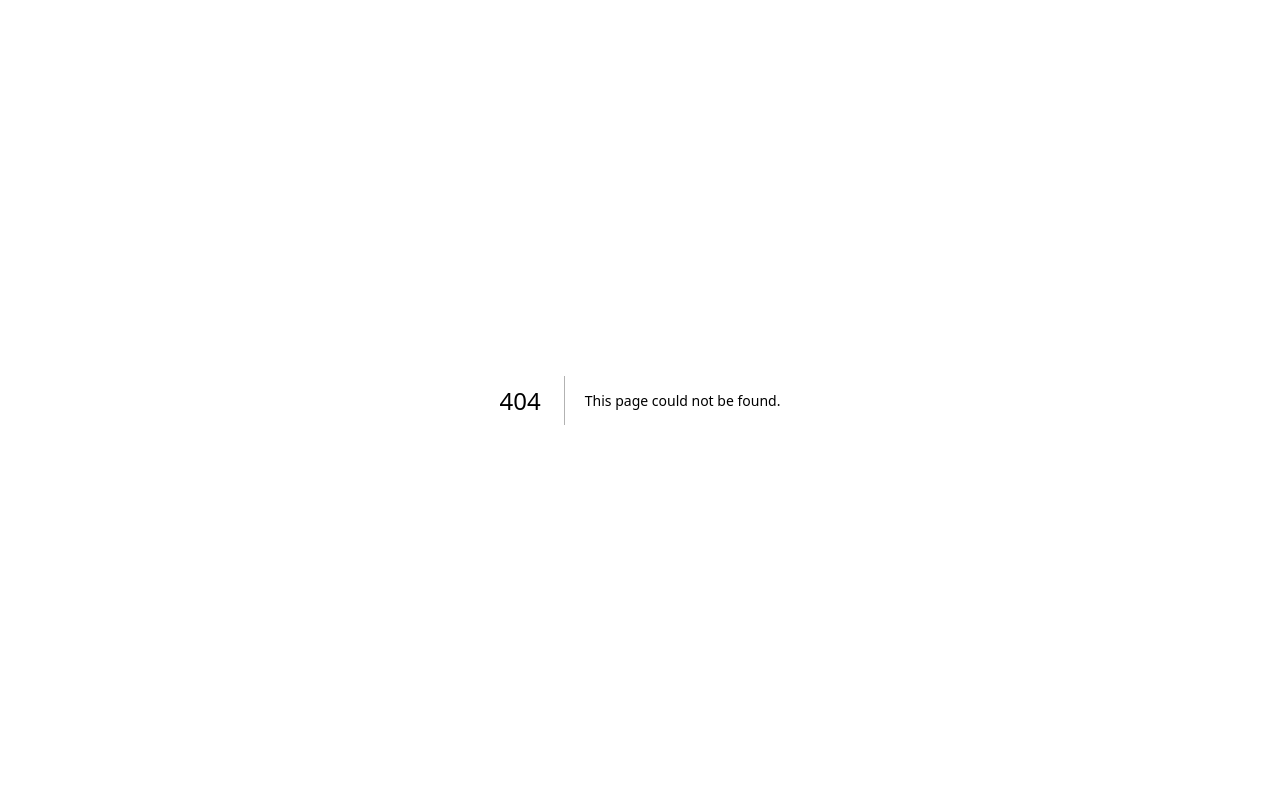
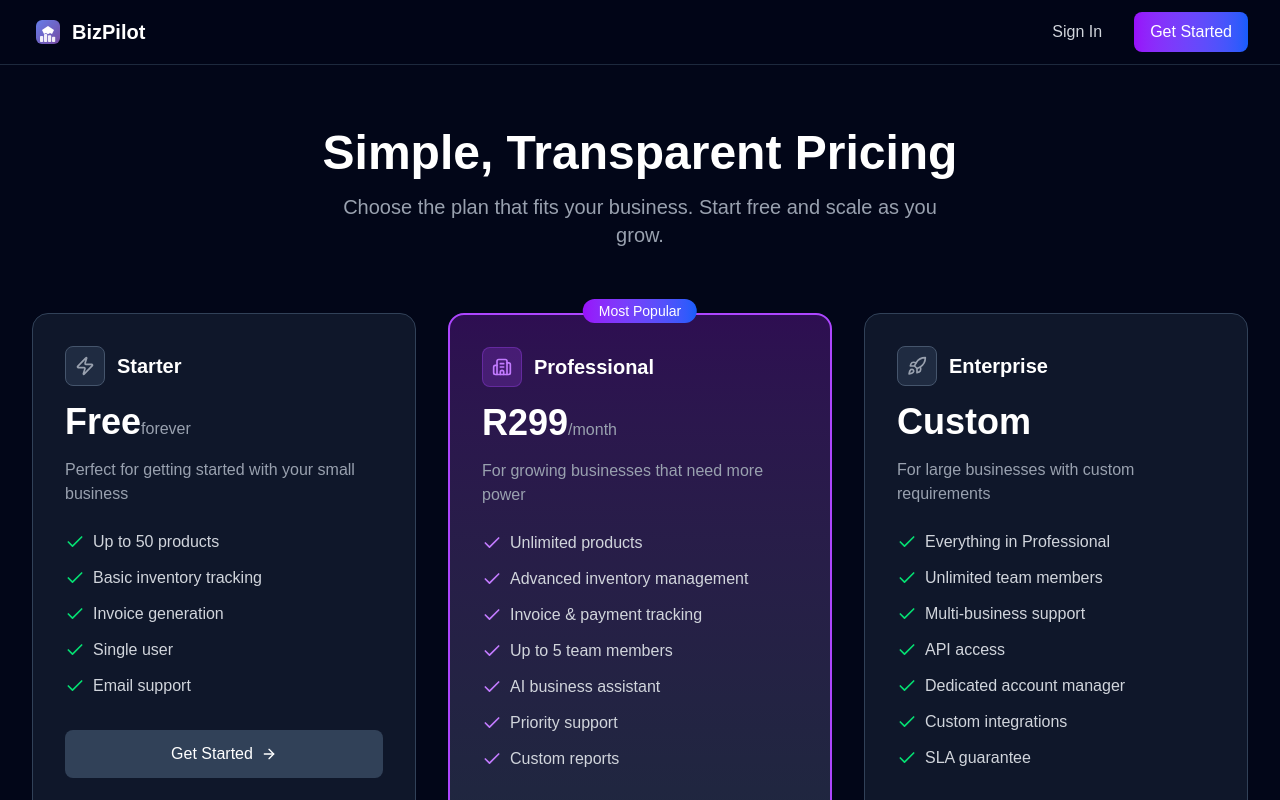
Before and after one commit to BrightonDube/BizPilot2, a Next.js app in the folder frontend/: page /pricing in a window 1280 px wide. Before the commit this address had no page. Shown: the top 800 px of the page. Built offline with nearby package versions, Linux system fonts and the light colour scheme.

Commit message:
feat: add pricing page

```diff
--- /dev/null
+++ b/frontend/src/app/pricing/page.tsx
@@ -0,0 +1,239 @@
+'use client'
+
+import Link from 'next/link'
+import { motion } from 'framer-motion'
+import { Logo } from '@/components/common/Logo'
+import {
+  Check,
+  ArrowRight,
+  Zap,
+  Building2,
+  Rocket
+} from 'lucide-react'
+
+const plans = [
+  {
+    name: 'Starter',
+    icon: Zap,
+    price: 'Free',
+    period: 'forever',
+    description: 'Perfect for getting started with your small business',
+    features: [
+      'Up to 50 products',
+      'Basic inventory tracking',
+      'Invoice generation',
+      'Single user',
+      'Email support',
+    ],
+    cta: 'Get Started',
+    highlighted: false,
+  },
+  {
+    name: 'Professional',
+    icon: Building2,
+    price: 'R299',
+    period: '/month',
+    description: 'For growing businesses that need more power',
+    features: [
+      'Unlimited products',
+      'Advanced inventory management',
+      'Invoice & payment tracking',
+      'Up to 5 team members',
+      'AI business assistant',
+      'Priority support',
+      'Custom reports',
+    ],
+    cta: 'Start Free Trial',
+    highlighted: true,
+  },
+  {
+    name: 'Enterprise',
+    icon: Rocket,
+    price: 'Custom',
+    period: '',
+    description: 'For large businesses with custom requirements',
+    features: [
+      'Everything in Professional',
+      'Unlimited team members',
+      'Multi-business support',
+      'API access',
+      'Dedicated account manager',
+      'Custom integrations',
+      'SLA guarantee',
+    ],
+    cta: 'Contact Sales',
+    highlighted: false,
+  },
+]
+
+export default function PricingPage() {
+  return (
+    <div className="min-h-screen bg-slate-950">
+      {/* Navigation */}
+      <nav className="sticky top-0 z-50 bg-slate-950/95 backdrop-blur-sm border-b border-slate-800">
+        <div className="max-w-7xl mx-auto px-4 sm:px-6 lg:px-8">
+          <div className="flex justify-between items-center h-16">
+            <Link href="/" className="flex items-center space-x-2 hover:opacity-80 transition-opacity">
+              <Logo width={32} height={32} />
+              <span className="text-xl font-bold text-white">BizPilot</span>
+            </Link>
+            <div className="flex items-center space-x-8">
+              <Link href="/auth/login" className="text-gray-300 hover:text-white transition-colors">
+                Sign In
+              </Link>
+              <Link
+                href="/auth/register"
+                className="px-4 py-2 rounded-lg bg-gradient-to-r from-purple-600 to-blue-600 text-white hover:from-purple-700 hover:to-blue-700 transition-all"
+              >
+                Get Started
+              </Link>
+            </div>
+          </div>
+        </div>
+      </nav>
+
+      {/* Header */}
+      <div className="py-16 text-center">
+        <motion.h1
+          className="text-4xl md:text-5xl font-bold text-white mb-4"
+          initial={{ opacity: 0, y: 20 }}
+          animate={{ opacity: 1, y: 0 }}
+          transition={{ duration: 0.6 }}
+        >
+          Simple, Transparent Pricing
+        </motion.h1>
+        <motion.p
+          className="text-xl text-gray-400 max-w-2xl mx-auto px-4"
+          initial={{ opacity: 0, y: 20 }}
+          animate={{ opacity: 1, y: 0 }}
+          transition={{ duration: 0.6, delay: 0.1 }}
+        >
+          Choose the plan that fits your business. Start free and scale as you grow.
+        </motion.p>
+      </div>
+
+      {/* Pricing Cards */}
+      <div className="max-w-7xl mx-auto px-4 sm:px-6 lg:px-8 pb-20">
+        <div className="grid grid-cols-1 md:grid-cols-3 gap-8">
+          {plans.map((plan, index) => (
+            <motion.div
+              key={plan.name}
+              className={`relative rounded-2xl p-8 ${
+                plan.highlighted
+                  ? 'bg-gradient-to-b from-purple-900/50 to-slate-800 border-2 border-purple-500'
+                  : 'bg-slate-800/50 border border-slate-700'
+              }`}
+              initial={{ opacity: 0, y: 20 }}
+              animate={{ opacity: 1, y: 0 }}
+              transition={{ duration: 0.5, delay: index * 0.1 }}
+              whileHover={{ y: -4 }}
+            >
+              {plan.highlighted && (
+                <div className="absolute -top-4 left-1/2 -translate-x-1/2">
+                  <span className="bg-gradient-to-r from-purple-600 to-blue-600 text-white text-sm font-medium px-4 py-1 rounded-full">
+                    Most Popular
+                  </span>
+                </div>
+              )}
+
+              <div className="flex items-center gap-3 mb-4">
+                <div className={`w-10 h-10 rounded-lg flex items-center justify-center ${
+                  plan.highlighted
+                    ? 'bg-purple-500/20 border border-purple-500/30'
+                    : 'bg-slate-700/50 border border-slate-600'
+                }`}>
+                  <plan.icon className={`h-5 w-5 ${plan.highlighted ? 'text-purple-400' : 'text-gray-400'}`} />
+                </div>
+                <h3 className="text-xl font-semibold text-white">{plan.name}</h3>
+              </div>
+
+              <div className="mb-4">
+                <span className="text-4xl font-bold text-white">{plan.price}</span>
+                <span className="text-gray-400">{plan.period}</span>
+              </div>
+
+              <p className="text-gray-400 mb-6">{plan.description}</p>
+
+              <ul className="space-y-3 mb-8">
+                {plan.features.map((feature) => (
+                  <li key={feature} className="flex items-center gap-2">
+                    <Check className={`h-5 w-5 ${plan.highlighted ? 'text-purple-400' : 'text-green-400'}`} />
+                    <span className="text-gray-300">{feature}</span>
+                  </li>
+                ))}
+              </ul>
+
+              <Link
+                href="/auth/register"
+                className={`block w-full py-3 px-4 rounded-lg font-medium text-center transition-all ${
+                  plan.highlighted
+                    ? 'bg-gradient-to-r from-purple-600 to-blue-600 text-white hover:from-purple-700 hover:to-blue-700 shadow-lg shadow-purple-500/30'
+                    : 'bg-slate-700 text-white hover:bg-slate-600'
+                }`}
+              >
+                <span className="flex items-center justify-center gap-2">
+                  {plan.cta}
+                  <ArrowRight className="h-4 w-4" />
+                </span>
+              </Link>
+            </motion.div>
+          ))}
+        </div>
+      </div>
+
+      {/* FAQ Section */}
+      <div className="py-16 bg-slate-900/50">
+        <div className="max-w-3xl mx-auto px-4 sm:px-6 lg:px-8">
+          <h2 className="text-2xl font-bold text-white text-center mb-8">Frequently Asked Questions</h2>
+          <div className="space-y-4">
+            {[
+              {
+                q: 'Can I change my plan later?',
+                a: 'Yes! You can upgrade or downgrade your plan at any time. Changes take effect immediately.',
+              },
+              {
+                q: 'Is there a free trial?',
+                a: 'Yes, the Professional plan comes with a 14-day free trial. No credit card required.',
+              },
+              {
+                q: 'What payment methods do you accept?',
+                a: 'We accept all major credit cards, debit cards, and EFT payments for South African customers.',
+              },
+              {
+                q: 'Can I cancel anytime?',
+                a: 'Absolutely. You can cancel your subscription at any time with no questions asked.',
+              },
+            ].map((faq, index) => (
+              <motion.div
+                key={index}
+                className="bg-slate-800/50 rounded-lg p-6 border border-slate-700"
+                initial={{ opacity: 0, y: 10 }}
+                whileInView={{ opacity: 1, y: 0 }}
+                viewport={{ once: true }}
+                transition={{ duration: 0.4, delay: index * 0.1 }}
+              >
+                <h3 className="text-white font-medium mb-2">{faq.q}</h3>
+                <p className="text-gray-400">{faq.a}</p>
+              </motion.div>
+            ))}
+          </div>
+        </div>
+      </div>
+
+      {/* Footer */}
+      <footer className="bg-slate-900 border-t border-slate-800 py-8">
+        <div className="max-w-7xl mx-auto px-4 sm:px-6 lg:px-8">
+          <div className="flex flex-col md:flex-row justify-between items-center">
+            <div className="flex items-center mb-4 md:mb-0">
+              <Logo width={24} height={24} />
+              <span className="ml-2 font-semibold text-white">BizPilot</span>
+            </div>
+            <p className="text-gray-400 text-sm">
+              © 2025 BizPilot. Built with ❤️ for small businesses.
+            </p>
+          </div>
+        </div>
+      </footer>
+    </div>
+  )
+}
```
Also changed, not shown: 1 other file (tests, documents, lock files or other folders).
